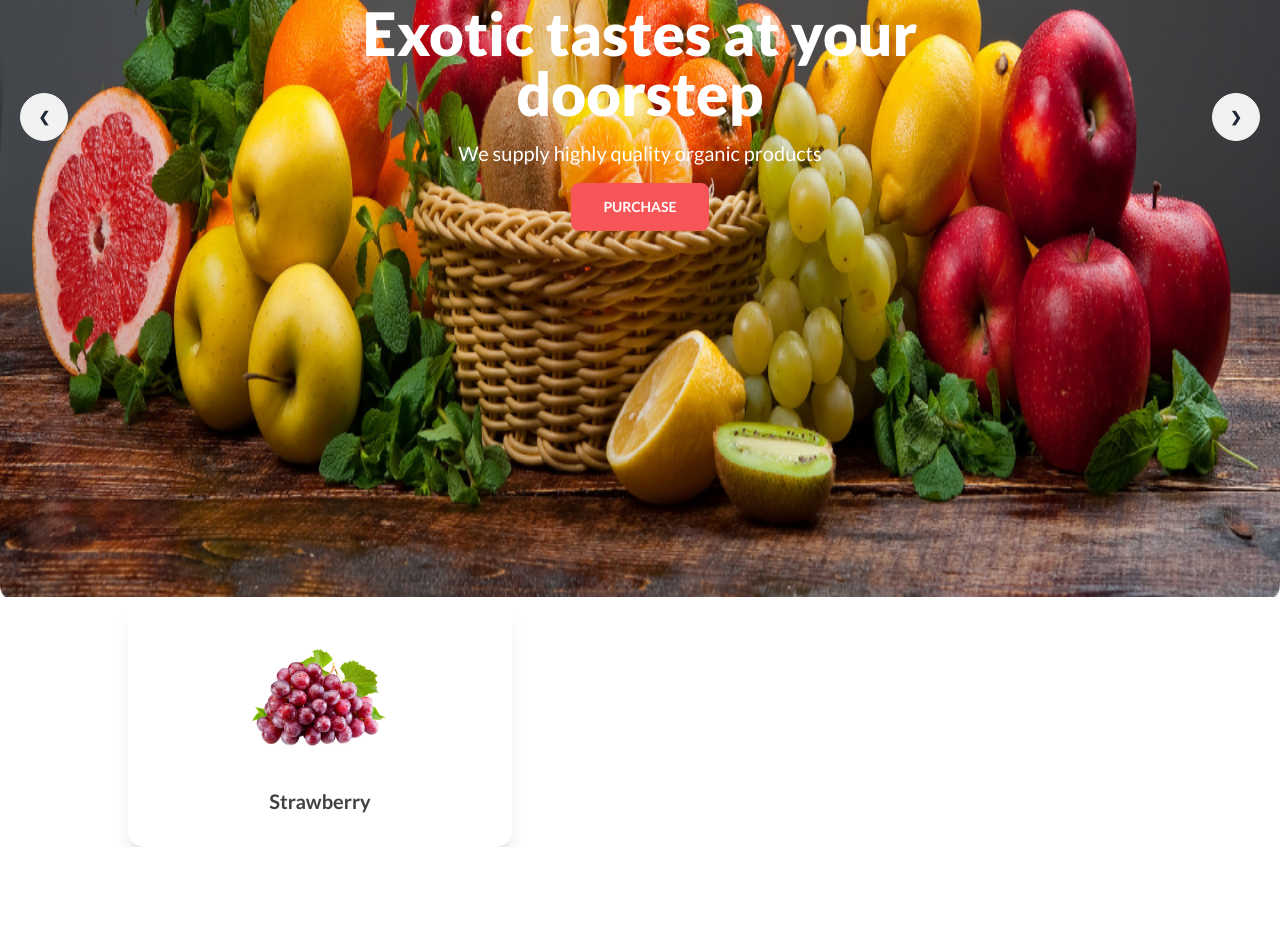
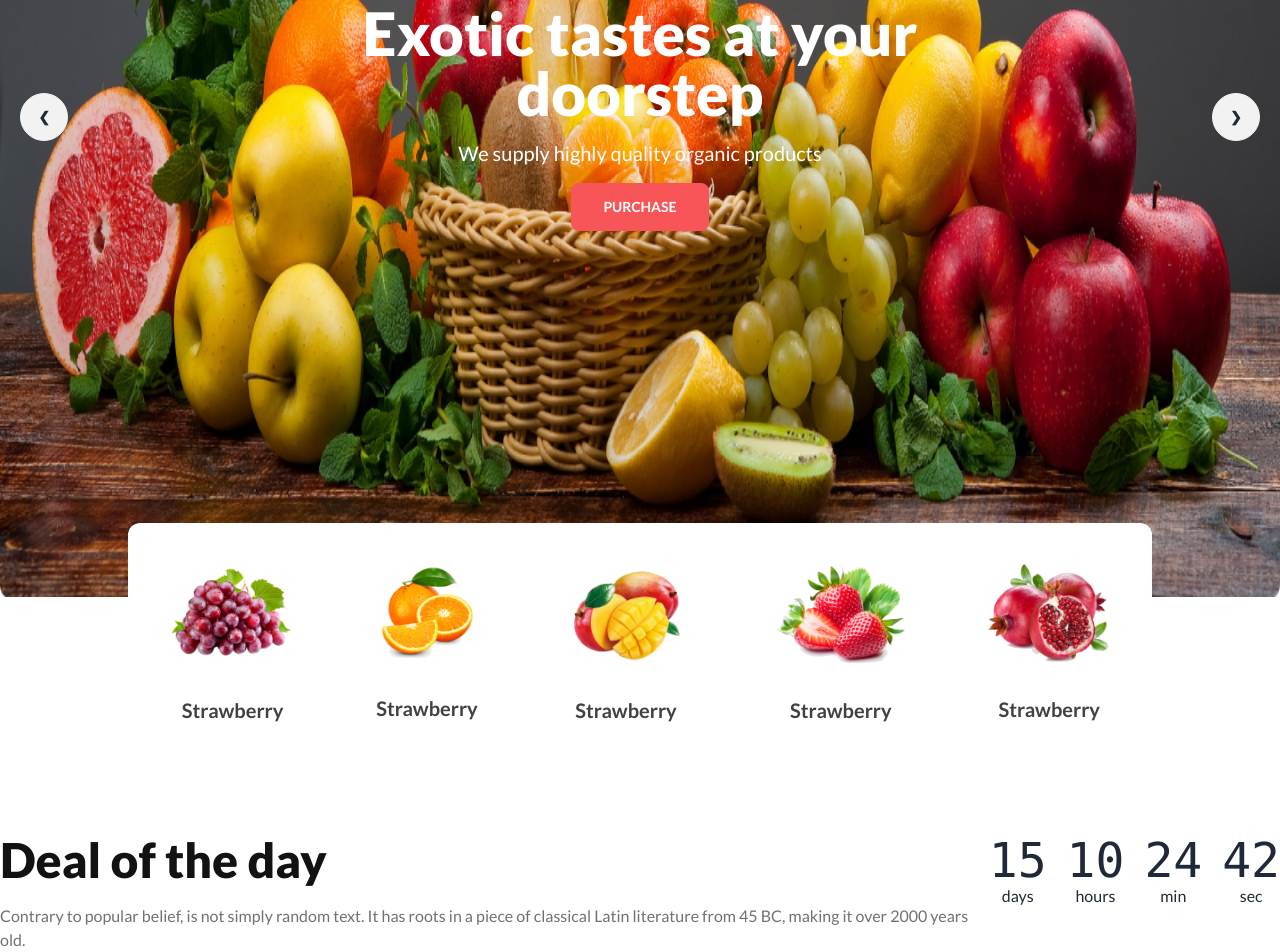
Before and after one commit to sakibhossain22/fruit-brust, a plain HTML site: page index.html in a window 1280 px wide. Shown: the part 535-1487 px from the top of the page. Before the commit the page ends 1382 px from the top, so only its background shows below. Drawn offline with nearby package versions, Linux system fonts and the light colour scheme; grey boxes are pictures that could not be loaded.

```diff
--- a/index.html
+++ b/index.html
@@ -43,11 +43,14 @@
             </div>
         </nav>
         <!-- Banner Section -->
+        <div class="relative">
             <div>
                 <div class="carousel w-full">
                     <div id="slide1" class="carousel-item relative w-full">
-                    <img style="background-color: linear-gradient: rgba(0,0,0,0.2), rgba(0,0,0,0.7);" src="./images/banner1.png" class="w-full" />
-                    <div class="absolute flex justify-between items-center transform -translate-y-1/2 left-5 right-5 top-1/2">
+                        <img style="background-color: linear-gradient: rgba(0,0,0,0.2), rgba(0,0,0,0.7);"
+                            src="./images/banner1.png" class="w-full" />
+                        <div
+                            class="absolute flex justify-between items-center transform -translate-y-1/2 left-5 right-5 top-1/2">
                             <a href="#slide4" class="btn btn-circle">❮</a>
                             <div class="text-white text-center space-y-4">
                                 <h1 class="text-6xl font-extrabold">Exotic tastes at your <br>doorstep</h1>
@@ -81,9 +84,10 @@
                 </div>
             </div>
             <!-- Fruit Card -->
-        <div class="max-w-screen-lg mx-auto">
+            <div class="mx-auto lg:block hidden">
+                <div class="max-w-screen-lg mx-auto flex justify-between bg-white relative rounded-xl bottom-20">
                     <!-- card 1-->
-            <div class="card w-96 bg-base-100 shadow-xl">
+                    <div class="card">
                         <figure class="px-10 pt-10">
                             <img src="./images/fruit1.png" alt="Shoes" class="rounded-xl" />
                         </figure>
@@ -91,10 +95,84 @@
                             <h2 class="card-title text-[#121212CC]">Strawberry</h2>
                         </div>
                     </div>
+                    <!-- card 2-->
+                    <div class="card">
+                        <figure class="px-10 pt-10">
+                            <img src="./images/fruit2.png" alt="Shoes" class="rounded-xl" />
+                        </figure>
+                        <div class="card-body items-center text-center">
+                            <h2 class="card-title text-[#121212CC]">Strawberry</h2>
+                        </div>
+                    </div>
+                    <!-- card 3-->
+                    <div class="card">
+                        <figure class="px-10 pt-10">
+                            <img src="./images/fruit3.png" alt="Shoes" class="rounded-xl" />
+                        </figure>
+                        <div class="card-body items-center text-center">
+                            <h2 class="card-title text-[#121212CC]">Strawberry</h2>
+                        </div>
+                    </div>
+                    <!-- card 4-->
+                    <div class="card">
+                        <figure class="px-10 pt-10">
+                            <img src="./images/fruit4.png" alt="Shoes" class="rounded-xl" />
+                        </figure>
+                        <div class="card-body items-center text-center">
+                            <h2 class="card-title text-[#121212CC]">Strawberry</h2>
+                        </div>
+                    </div>
+                    <!-- card 5-->
+                    <div class="card">
+                        <figure class="px-10 pt-10">
+                            <img src="./images/fruit5.png" alt="Shoes" class="rounded-xl" />
+                        </figure>
+                        <div class="card-body items-center text-center">
+                            <h2 class="card-title text-[#121212CC]">Strawberry</h2>
+                        </div>
+                    </div>
+                </div>
+            </div>
         </div>
     </header>
     <main>
-
+        <!-- Deals OF The Day -->
+        <section class="max-w-screen-xl mx-auto">
+            <div class="flex justify-between">
+                <div class="flex-1 space-y-5">
+                    <h1 class="text-5xl font-extrabold text-[#121212]">Deal of the day</h1>
+                    <p class="text-[#12121299] text-base font-medium">Contrary to popular belief, is not simply random text. It has roots in a piece of classical Latin literature from 45 BC, making it over 2000 years old.</p>
+                </div>
+                <div class="">
+                    <div class="grid grid-flow-col gap-5 text-center auto-cols-max">
+                        <div class="flex flex-col">
+                          <span class="countdown font-mono text-5xl">
+                            <span style="--value:15;"></span>
+                          </span>
+                          days
+                        </div>
+                        <div class="flex flex-col">
+                          <span class="countdown font-mono text-5xl">
+                            <span style="--value:10;"></span>
+                          </span>
+                          hours
+                        </div>
+                        <div class="flex flex-col">
+                          <span class="countdown font-mono text-5xl">
+                            <span style="--value:24;"></span>
+                          </span>
+                          min
+                        </div>
+                        <div class="flex flex-col">
+                          <span class="countdown font-mono text-5xl">
+                            <span style="--value:42;"></span>
+                          </span>
+                          sec
+                        </div>
+                      </div>
+                </div>
+            </div>
+        </section>
     </main>
     <footer>
 
```
Lines whose indentation alone changed are shown as unchanged.
